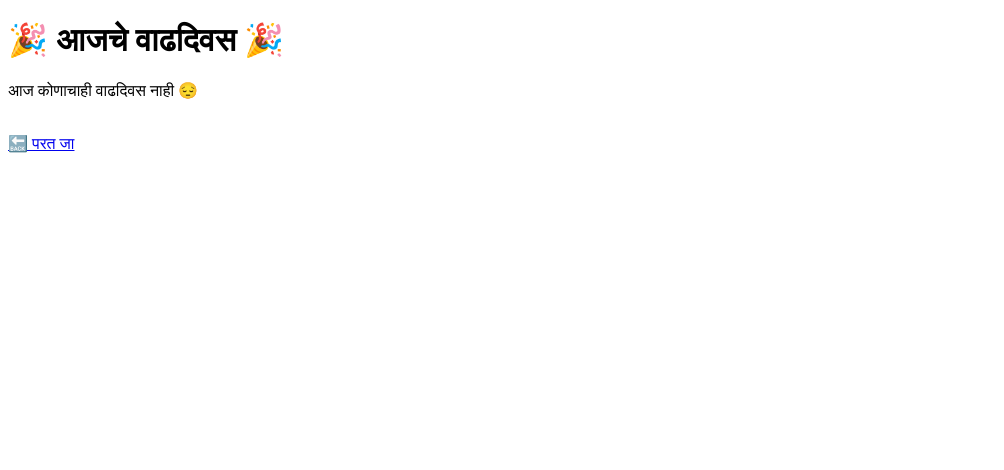
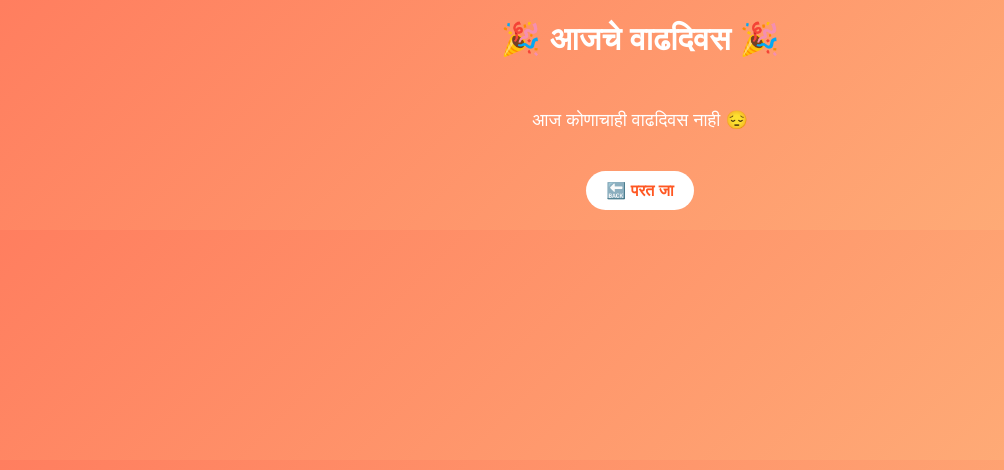
Before and after one commit to SakshiNishant/Data-Collection, a Flask app: template templates/birthdays.html in a window 1280 px wide. Shown: the top 470 px of the page, without its empty margins (0-1004 px from the left). Run offline with Flask 3, Linux system fonts and the light colour scheme; the template is opened without the code that fills it, so the values that code supplies are empty.

Commit message:
Update birthdays.html

```diff
--- a/templates/birthdays.html
+++ b/templates/birthdays.html
@@ -1,22 +1,117 @@
 <!DOCTYPE html>
-<html>
+<html lang="mr">
 <head>
+    <meta charset="UTF-8">
     <title>आजचे वाढदिवस 🎂</title>
+
+    <style>
+        body {
+            font-family: 'Poppins', sans-serif;
+            background: linear-gradient(135deg, #ff7e5f, #feb47b);
+            margin: 0;
+            padding: 0;
+            text-align: center;
+            color: #333;
+        }
+
+        h1 {
+            margin-top: 20px;
+            color: white;
+        }
+
+        .container {
+            display: flex;
+            flex-wrap: wrap;
+            justify-content: center;
+            margin: 20px;
+        }
+
+        .card {
+            background: white;
+            width: 280px;
+            margin: 15px;
+            padding: 20px;
+            border-radius: 15px;
+            box-shadow: 0 8px 20px rgba(0,0,0,0.2);
+            transition: 0.3s;
+        }
+
+        .card:hover {
+            transform: scale(1.05);
+        }
+
+        .name {
+            font-size: 20px;
+            font-weight: bold;
+            color: #ff5722;
+        }
+
+        .info {
+            margin: 5px 0;
+            font-size: 14px;
+        }
+
+        .badge {
+            background: #4CAF50;
+            color: white;
+            padding: 5px 10px;
+            border-radius: 20px;
+            font-size: 12px;
+            display: inline-block;
+            margin-top: 10px;
+        }
+
+        .no-data {
+            color: white;
+            font-size: 18px;
+            margin-top: 30px;
+        }
+
+        .back-btn {
+            display: inline-block;
+            margin: 20px;
+            padding: 10px 20px;
+            background: white;
+            color: #ff5722;
+            border-radius: 25px;
+            text-decoration: none;
+            font-weight: bold;
+        }
+
+        .back-btn:hover {
+            background: #ff5722;
+            color: white;
+        }
+    </style>
 </head>
+
 <body>
 
 <h1>🎉 आजचे वाढदिवस 🎉</h1>
 
+<div class="container">
+
 {% if birthdays %}
     {% for person in birthdays %}
-        <p>🎂 {{ person.name }} ({{ person.village }})</p>
+        <div class="card">
+            <div class="name">🎂 {{ person.name }}</div>
+
+            <div class="info">📍 गाव: {{ person.village }}</div>
+            <div class="info">📞 मोबाईल: {{ person.mobile }}</div>
+            <div class="info">🏢 व्यवसाय: {{ person.occupation }}</div>
+            <div class="info">👤 लिंग: {{ person.gender }}</div>
+            <div class="info">🗓️ DOB: {{ person.dob }}</div>
+
+            <div class="badge">🎉 Birthday Today</div>
+        </div>
     {% endfor %}
 {% else %}
-    <p>आज कोणाचाही वाढदिवस नाही 😔</p>
+    <div class="no-data">आज कोणाचाही वाढदिवस नाही 😔</div>
 {% endif %}
 
-<br>
-<a href="/">🔙 परत जा</a>
+</div>
+
+<a href="/" class="back-btn">🔙 परत जा</a>
 
 </body>
 </html>
```
